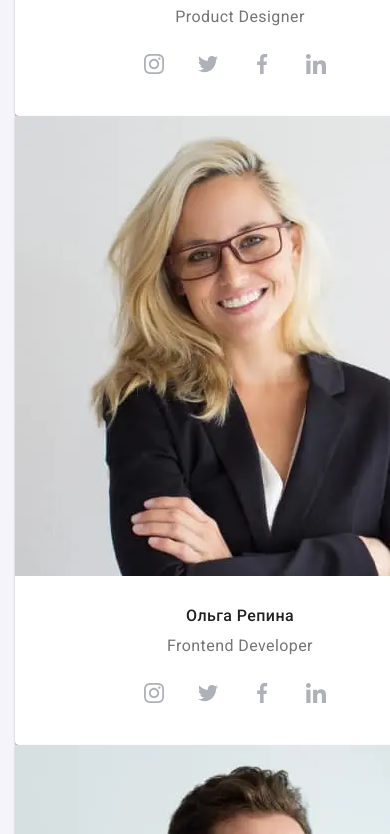
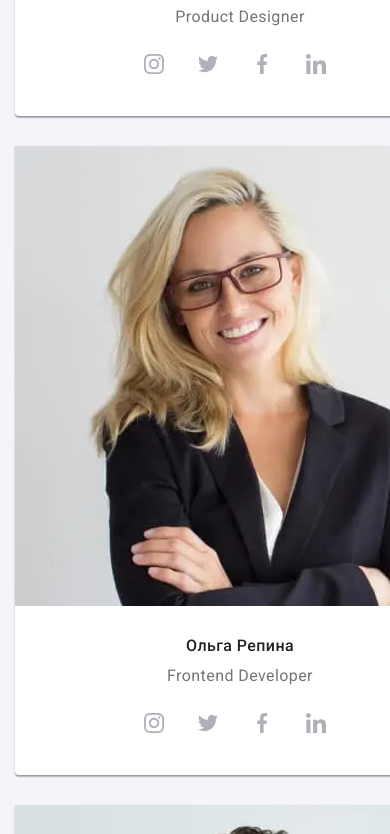
Before and after one commit to YevhenSerdiuk2022/goit-markup-hw-08, a plain HTML site: page index.html in a window 390 px wide. Shown: the part 2250-3084 px from the top of the page. Drawn offline with nearby package versions, Linux system fonts and the light colour scheme.

Commit message:
add margin

```diff
--- a/sass/layout/_our-team.scss
+++ b/sass/layout/_our-team.scss
@@ -17,7 +17,9 @@
 
  }
  @media screen and (max-width: 767px) {
-
+        .our-team__item:not(:last-child){
+            margin-bottom: 30px;
+        }
     }
 
 
```
Also changed, not shown: css/main.css, css/main.min.css, 2 other files.
